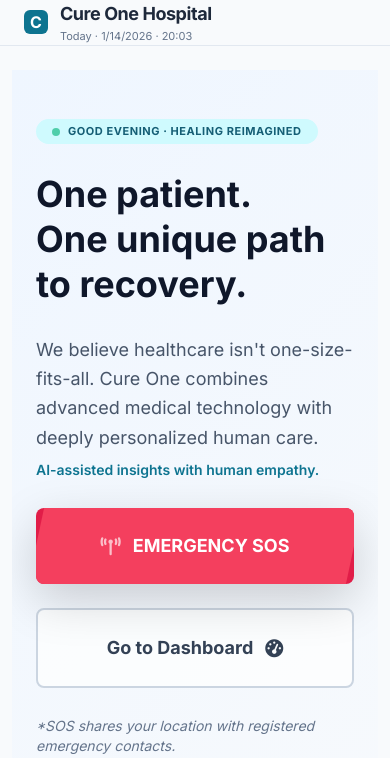
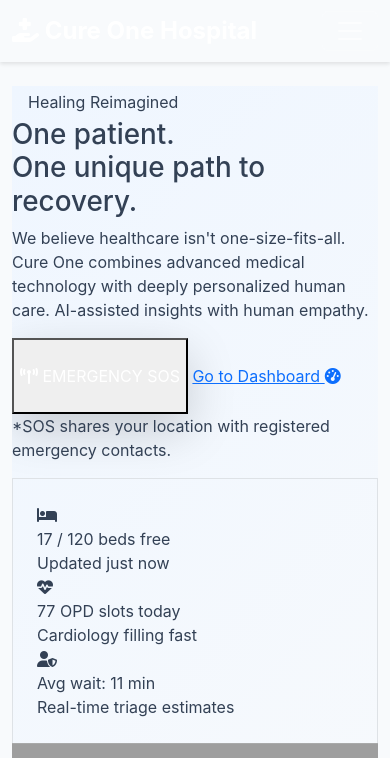
Before and after one commit to singh-akhand/CureOne-Hospital-Management-System, a Flask app: page / in a window 390 px wide. Shown: the top 758 px of the page. Run offline with Flask 3, Linux system fonts and the light colour scheme; the visitor is signed in with stand-in values (Sample User, id 1); data comes from the database, SQL or seed files in the repository; some libraries are stand-ins or nearby versions; grey boxes are pictures that could not be loaded.

Commit message:
Update base  page

```diff
--- a/templates/base.html
+++ b/templates/base.html
@@ -1,3 +1,6 @@
+
+
+
 <!DOCTYPE html>
 <html lang="en">
 <head>
@@ -14,55 +17,110 @@
     <!-- Custom CSS -->
     <link rel="stylesheet" href="{{ url_for('static', filename='css/custom.css') }}">
 
-    <script src="https://cdn.tailwindcss.com"></script>
-    <link href="https://fonts.googleapis.com/css2?family=Inter:wght@300;400;600;700&display=swap" rel="stylesheet">
-    {% block extra_css %}<style>
-        body { font-family: 'Inter', sans-serif; background-color: #f8fafc; color: #334155; }
-        .hero-gradient { background: linear-gradient(135deg, #eff6ff 0%, #f8fafc 100%); }
-        html { scroll-behavior: smooth; }
-        .pill { border-radius: 999px; }
-
-        /* Header sizing helpers (increased) */
-        /* Use min-height + padding so the visual size adjusts reliably across browsers and avoids being overridden by utility classes */
-        nav.site-nav { min-height: 200px !important; padding-top: 2rem; padding-bottom: 2rem; display: flex; align-items: center; }
-        @media (max-width: 767px) {
-            /* Slightly smaller on phones to keep touch targets reasonable */
-            nav.site-nav { min-height: 130px !important; padding-top: 1rem; padding-bottom: 1rem; }
-        }
-        /* Prevent content jump when using anchor links */
-        .site-main { padding-top: 2rem; }
-    </style>{% endblock %}
-
+    {% block extra_css %}{% endblock %}
 </head>
 <body>
     <!-- Navbar -->
+    <nav class="navbar navbar-expand-lg navbar-dark custom-header-gradient">
+        <div class="container-fluid">
+            <a class="navbar-brand" href="{{ url_for('index') }}">
+                <!-- <i class="fas fa-hospital"></i> --> <i class="fas fa-hand-holding-medical"></i> Cure One Hospital
+            </a>
+            <button class="navbar-toggler" type="button" data-bs-toggle="collapse" data-bs-target="#navbarNav">
+                <span class="navbar-toggler-icon"></span>
+            </button>
+            <div class="collapse navbar-collapse" id="navbarNav">
+                <ul class="navbar-nav ms-auto">
+                    {% if current_user.is_authenticated %}
+                        <!-- Admin Navigation -->
+                        {% if current_user.has_role('admin') %}
+                            <li class="nav-item">
+                                <a class="nav-link" href="{{ url_for('admin_dashboard') }}">
+                                    <i class="fas fa-tachometer-alt"></i> Dashboard
+                                </a>
+                            </li>
+                            <li class="nav-item">
+                                <a class="nav-link" href="{{ url_for('admin_doctors') }}">
+                                    <i class="fas fa-user-md"></i> Doctors
+                                </a>
+                            </li>
+                            <li class="nav-item">
+                                <a class="nav-link" href="{{ url_for('admin_patients') }}">
+                                    <i class="fas fa-users"></i> Patients
+                                </a>
+                            </li>
+                            <li class="nav-item">
+                                <a class="nav-link" href="{{ url_for('admin_appointments') }}">
+                                    <i class="fas fa-calendar-check"></i> Appointments
+                                </a>
+                            </li>
+                        {% endif %}
 
-                <nav class="site-nav flex justify-between items-center px-4 bg-[#f8fafc]/90 backdrop-blur-md sticky top-0 z-50 border-b border-slate-200">
-        <div class="flex items-center">
-            <div class="w-6 h-6 bg-cyan-700 rounded-md mr-3 flex items-center justify-center text-white font-bold">C</div>
-            <div class="flex flex-col">
-                <div class="text-lg font-bold text-slate-800 tracking-tight">Cure One Hospital</div>
-                <div id="live-clock" class="text-[11px] text-slate-500"></div>
+                        <!-- Doctor Navigation -->
+                        {% if current_user.has_role('doctor') %}
+                            <li class="nav-item">
+                                <a class="nav-link" href="{{ url_for('doctor_dashboard') }}">
+                                    <i class="fas fa-tachometer-alt"></i> Dashboard
+                                </a>
+                            </li>
+                            <li class="nav-item">
+                                <a class="nav-link" href="{{ url_for('doctor_appointments') }}">
+                                    <i class="fas fa-calendar-check"></i> Appointments
+                                </a>
+                            </li>
+                        {% endif %}
+
+                        <!-- Patient Navigation -->
+                        {% if current_user.has_role('patient') %}
+                            <li class="nav-item">
+                                <a class="nav-link" href="{{ url_for('patient_dashboard') }}">
+                                    <i class="fas fa-tachometer-alt"></i> Dashboard
+                                </a>
+                            </li>
+                            <li class="nav-item">
+                                <a class="nav-link" href="{{ url_for('patient_doctors') }}">
+                                    <i class="fas fa-user-md"></i> Doctors
+                                </a>
+                            </li>
+                            <li class="nav-item">
+                                <a class="nav-link" href="{{ url_for('patient_appointments') }}">
+                                    <i class="fas fa-calendar-check"></i> My Appointments
+                                </a>
+                            </li>
+                            <li class="nav-item">
+                                <a class="nav-link" href="{{ url_for('patient_profile') }}">
+                                    <i class="fas fa-user"></i> Profile
+                                </a>
+                            </li>
+                        {% endif %}
+
+                        <!-- User Menu -->
+                        <li class="nav-item dropdown">
+                            <a class="nav-link dropdown-toggle" href="#" role="button" data-bs-toggle="dropdown">
+                                <i class="fas fa-user-circle"></i> {{ current_user.username }}
+                            </a>
+                            <ul class="dropdown-menu dropdown-menu-end">
+                                <li><a class="dropdown-item" href="{{ url_for('security.logout') }}">
+                                    <i class="fas fa-sign-out-alt"></i> Logout
+                                </a></li>
+                            </ul>
+                        </li>
+                    {% else %}
+                        <li class="nav-item">
+                            <a class="nav-link" href="{{ url_for('security.login') }}">
+                                <i class="fas fa-sign-in-alt"></i> Login
+                            </a>
+                        </li>
+                        <li class="nav-item">
+                            <a class="nav-link" href="{{ url_for('security.register') }}">
+                                <i class="fas fa-user-plus"></i> Register
+                            </a>
+                        </li>
+                    {% endif %}
+                </ul>
             </div>
         </div>
-        <div class="hidden md:flex space-x-8 font-medium text-sm text-slate-600">
-            <a href="#departments" class="hover:text-cyan-700 transition">Departments</a>
-            <a href="#doctors" class="hover:text-cyan-700 transition">Find a Doctor</a>
-            <a href="#portal" class="hover:text-cyan-700 transition">Patient Portal</a>
-        </div>
-        <div class="hidden md:flex items-center">
-            <a href="tel:910192200" class="text-slate-600 font-semibold mr-4 flex items-center">
-                <i class="fas fa-phone-alt text-cyan-700 mr-2"></i>(91) 019-2200
-            </a>
-            {% if current_user.is_authenticated %}
-                <a href="{{ url_for('dashboard') }}" class="bg-slate-800 text-white px-5 py-2.5 rounded-md font-semibold text-sm hover:bg-slate-700">Dashboard</a>
-            {% else %}
-                <a href="{{ url_for('security.login') }}" class="bg-slate-800 text-white px-5 py-2.5 rounded-md font-semibold text-sm hover:bg-slate-700">Login</a>
-            {% endif %}
-        </div>
     </nav>
-
-
 
     <!-- Flash Messages -->
     <div class="container mt-3">
@@ -79,34 +137,21 @@
     </div>
 
     <!-- Main Content -->
-    <main class="container my-4 site-main">
+    <main class="container my-4">
         {% block content %}{% endblock %}
     </main>
 
     <!-- Footer -->
     <footer class="bg-dark text-white text-center py-3 mt-5">
         <div class="container">
-            <p class="mb-0">&copy; 2025 Hospital Management System. All rights reserved.</p>
-            <small>Developed for Cure One Hospital Project</small>
+            <p class="mb-0">&copy; 2026 Hospital Management System. All rights reserved.</p>
+            <small>Developed for Hackthon</small>
         </div>
     </footer>
 
     <!-- Bootstrap 5 JS Bundle -->
     <script src="https://cdn.jsdelivr.net/npm/bootstrap@5.3.0/dist/js/bootstrap.bundle.min.js"></script>
 
-    {% block extra_js %}
-    <script>
-    (function() {
-        function updateClock() {
-            var el = document.getElementById('live-clock');
-            if (!el) return;
-            var now = new Date();
-            el.textContent = now.toLocaleString();
-        }
-        updateClock();
-        setInterval(updateClock, 1000);
-    })();
-    </script>
-    {% endblock %}
+    {% block extra_js %}{% endblock %}
 </body>
 </html>
```
